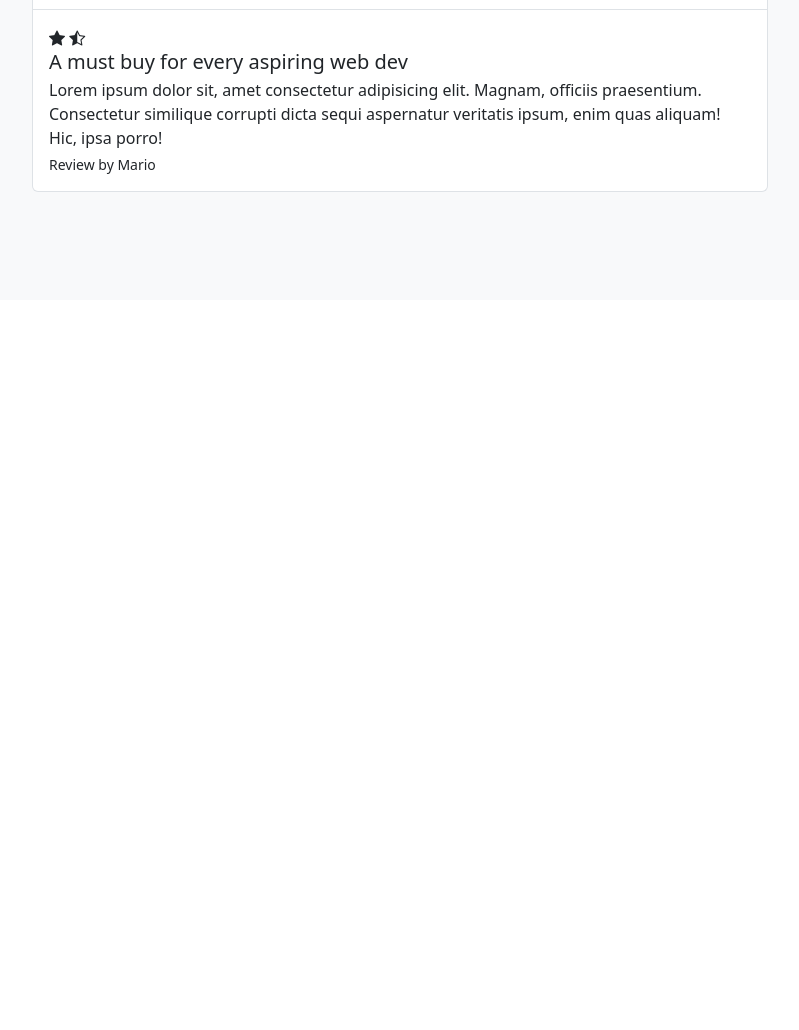
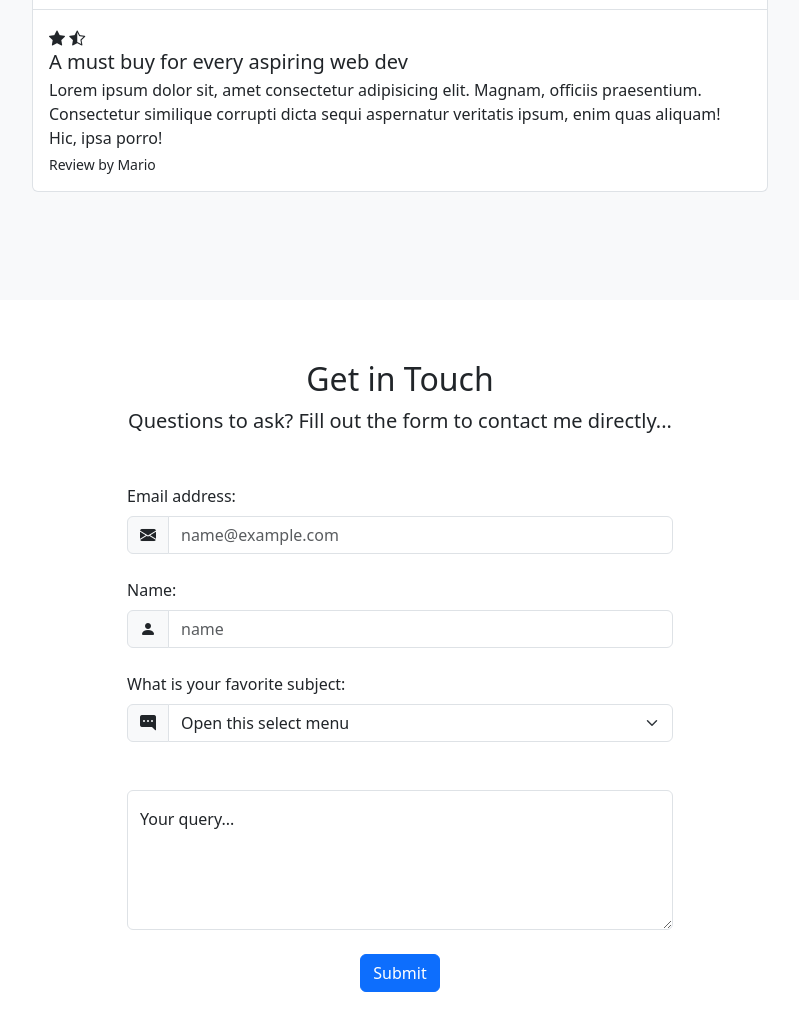
Before and after one commit to HeyFei/Bootstrap5-Crash-Course, a plain HTML site: page index.html in a window 1280 px wide. Shown: the part 2772-3802 px from the top of the page, without its empty margins (240-1039 px from the left). Before the commit the page ends 3072 px from the top, so only its background shows below. Drawn offline with nearby package versions, Linux system fonts and the light colour scheme.

Commit message:
form code

```diff
--- a/index.html
+++ b/index.html
@@ -294,6 +294,60 @@
         </div>
     </section>
 
+    <!-- contact form -->
+    <!-- form-control, form-label, form-select, input-group, input-group-text -->
+    <section>
+        <div class="container-lg">
+            <div class="text-center">
+                <h2>Get in Touch</h2>
+                <p class="lead">Questions to ask? Fill out the form to contact me directly...</p>
+            </div>
+            <div class="row justify-content-center my-5">
+                <div class="col-lg-6">
+                    <form>
+                        <label for="email" class="form-label">Email address:</label>
+                        <div class="mb-4 input-group">
+                            <span class="input-group-text">
+                                <i class="bi bi-envelope-fill"></i>
+                            </span>
+                            <input type="text" class="form-control" id="email" placeholder="name@example.com">
+                        </div>
+
+                        <label for="name" class="form-label">Name:</label>
+                        <div class="mb-4 input-group">
+                            <span class="input-group-text">
+                                <i class="bi bi-person-fill"></i>
+                            </span>
+                            <input type="text" class="form-control" id="name" placeholder="name">
+                        </div>
+
+                        <label for="subject" class="form-label">What is your favorite subject:</label>
+                        <div class="mb-4 input-group">
+                            <span class="input-group-text">
+                                <i class="bi bi-chat-right-dots-fill"></i>
+                            </span>
+                            <select class="form-select" id="subject" aria-label="Default select example">
+                                <option selected>Open this select menu</option>
+                                <option value="1">One</option>
+                                <option value="2">Two</option>
+                                <option value="3">Three</option>
+                            </select>
+                        </div>
+
+                        <div class="form-floating mb-4 mt-5">
+                            <label for="query">Your query...</label>
+                            <textarea id="query" class="form-control" style="height: 140px;"></textarea>
+                        </div>
+
+                        <div class="mb-4 text-center">
+                            <button type="button" class="btn btn-primary">Submit</button>
+                        </div>
+                    </form>
+                </div>
+            </div>
+        </div>
+    </section>
+
     <script src="https://cdn.jsdelivr.net/npm/bootstrap@5.3.2/dist/js/bootstrap.bundle.min.js"
         integrity="sha384-C6RzsynM9kWDrMNeT87bh95OGNyZPhcTNXj1NW7RuBCsyN/o0jlpcV8Qyq46cDfL"
         crossorigin="anonymous"></script>
```
